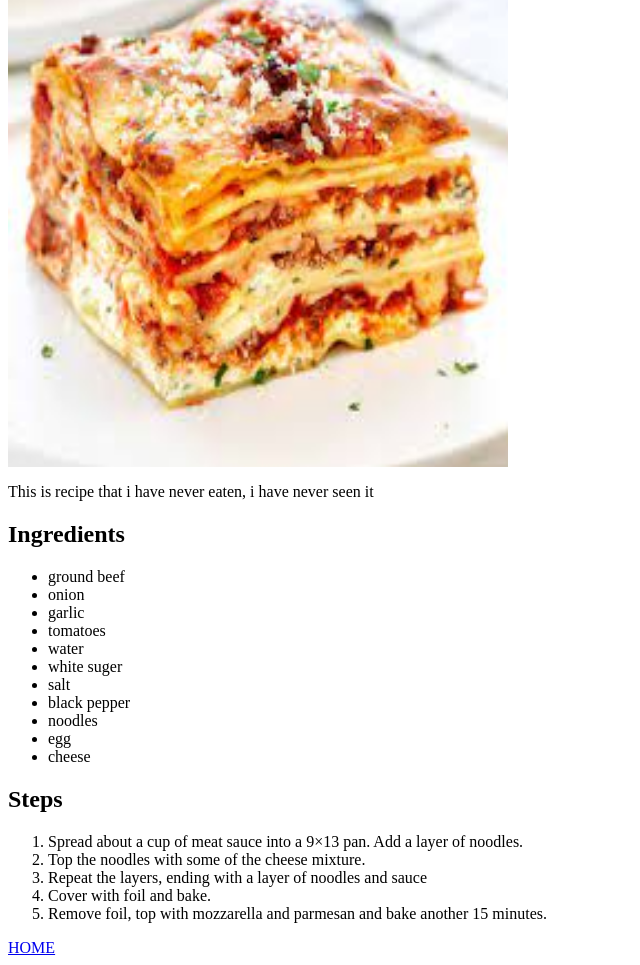
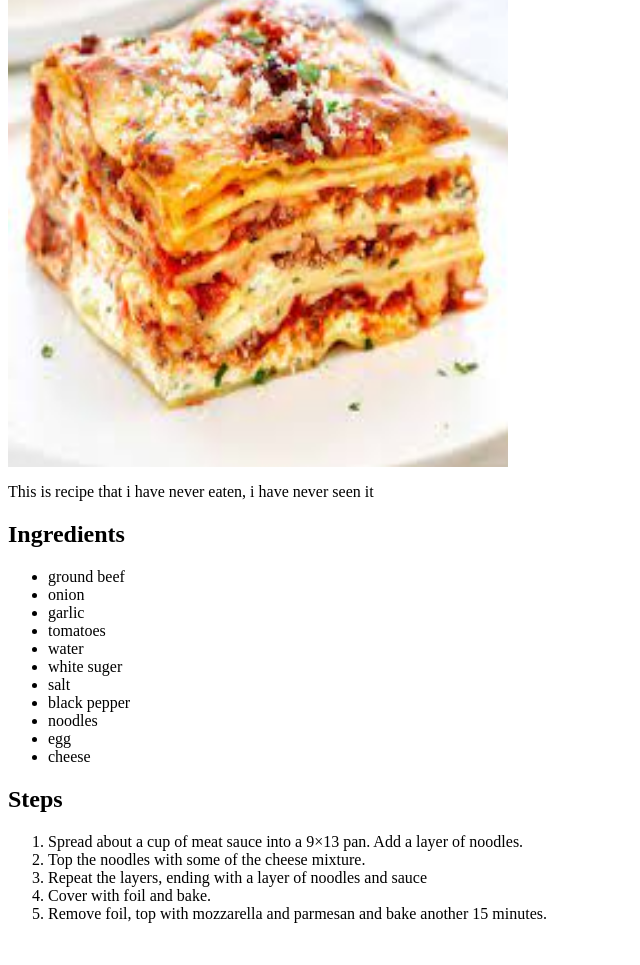
Before and after one commit to baifontikamara/odin-recipes, a plain HTML site: page recipes/lasagna.html in a window 1280 px wide. Shown: the part 199-1164 px from the top of the page, without its empty margins (0-640 px from the left). After the commit the page ends 1138 px from the top, so only its background shows below. Drawn offline with Linux system fonts and the light colour scheme.

Commit message:
Update lasagna.html

```diff
--- a/recipes/lasagna.html
+++ b/recipes/lasagna.html
@@ -30,6 +30,5 @@
 <li>Cover with foil and bake.</li>
 <li>Remove foil, top with mozzarella and parmesan and bake another 15 minutes.</li>
 </ol>
-  <a href=index.html>HOME</a>
 </body>
 </html>
```
